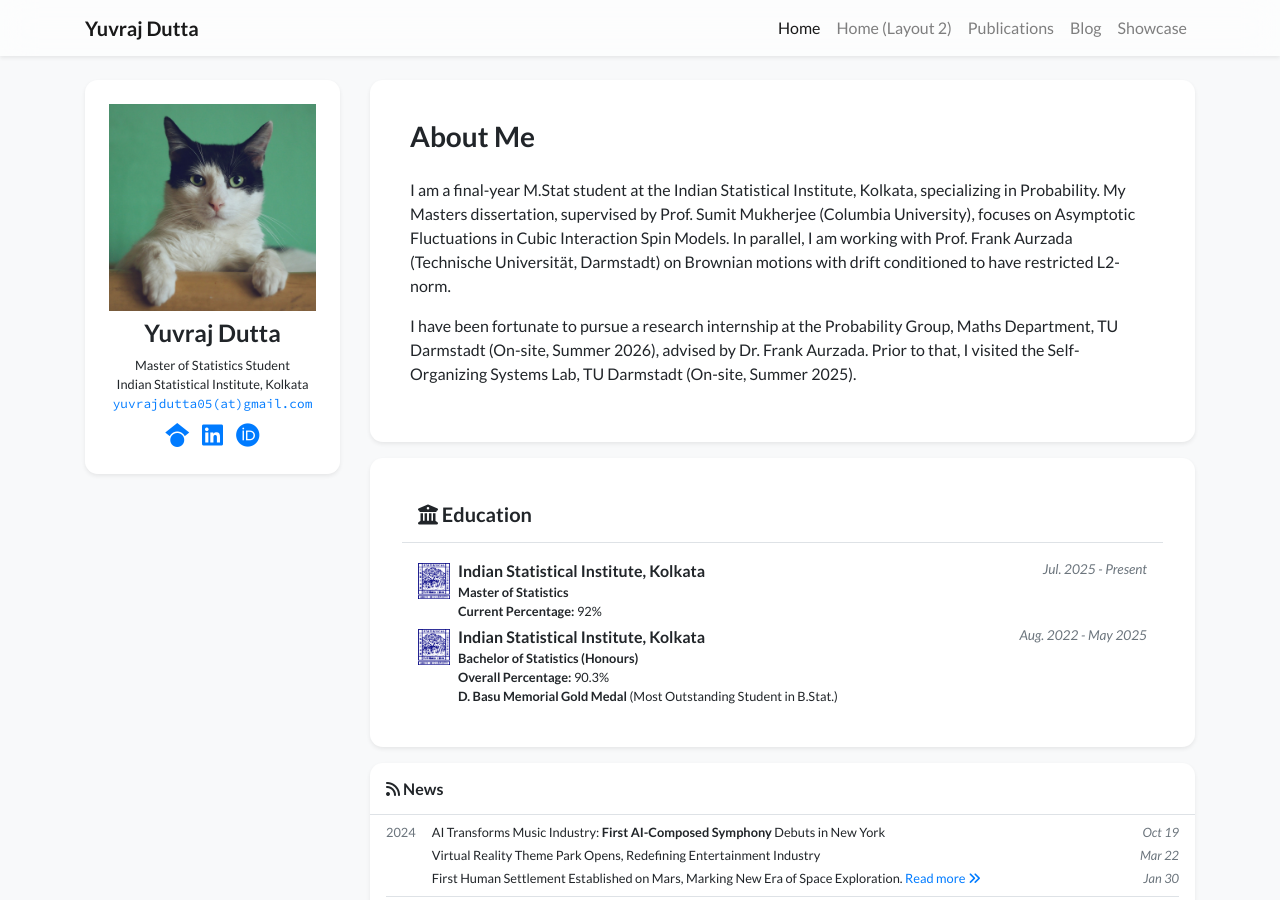
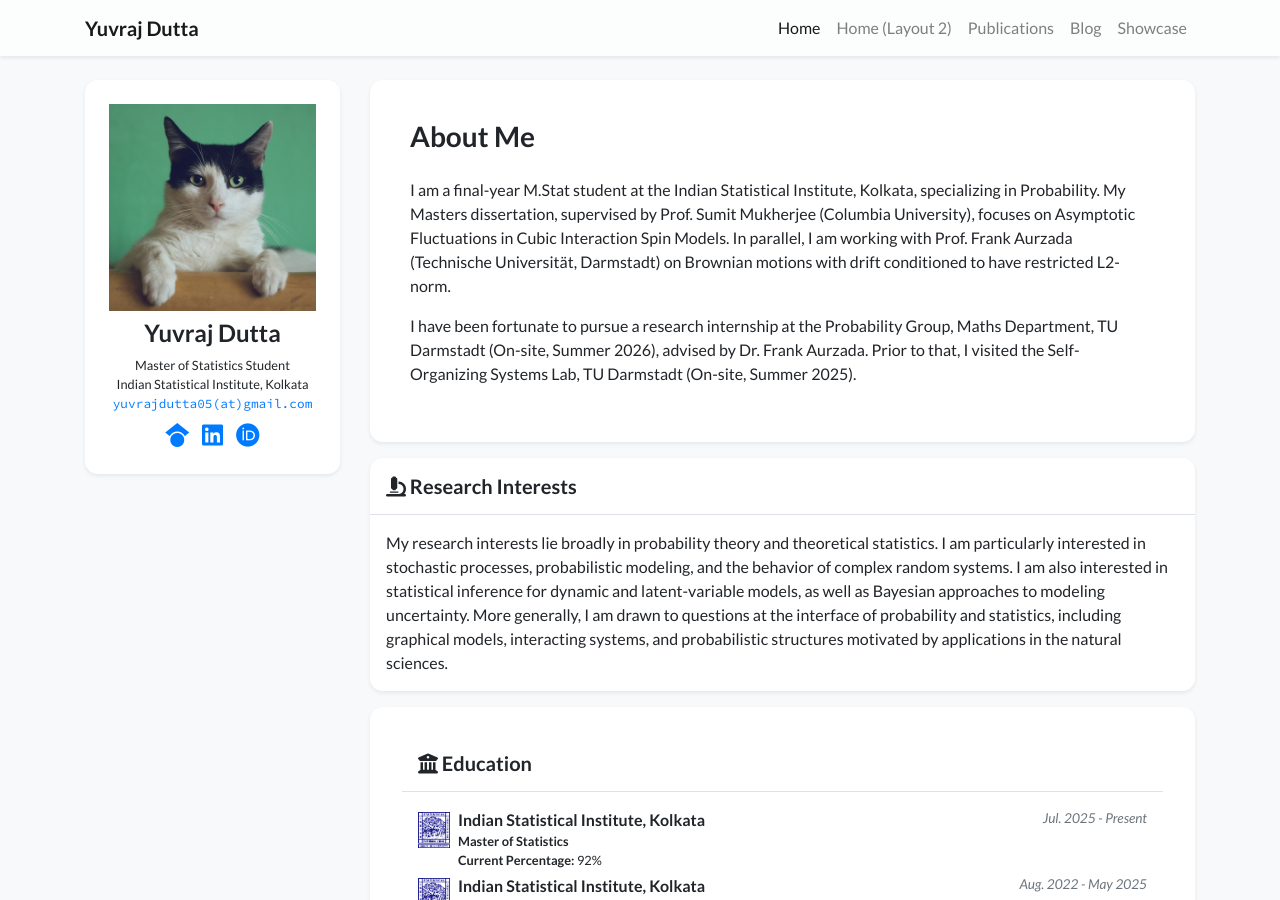
Before and after one commit to yuvrajdutta05/academic-homepage-test, a Jekyll site: the page built from index.html, in a window 1280 px wide and 900 px high. Built offline with Jekyll 4.4.1, drawn with Linux system fonts in a browser that asks for light colours; nearby versions of some CDN libraries; a style sheet for code colours, icons or effects is not loaded.

Commit message:
Update profile again

```diff
--- a/_data/profile.yml
+++ b/_data/profile.yml
@@ -36,13 +36,8 @@ portrait_url: /assets/images/photos/portrait.jpg
 #  Photo by Manja Vitolic on Unsplash (this caption is optional, comment it out to disable).
 
 
-research_interests:
-  - Statistical Machine Learning
-  - Reliability Theory
-  - Deep Learning
-  - Multivariate Analysis
-  - Data Depth Theory
-  - Bayesian Statistics
+research_interests: My research interests lie broadly in probability theory and theoretical statistics. I am particularly interested in stochastic processes, probabilistic modeling, and the behavior of complex random systems. I am also interested in statistical inference for dynamic and latent-variable models, as well as Bayesian approaches to modeling uncertainty. More generally, I am drawn to questions at the interface of probability and statistics, including graphical models, interacting systems, and probabilistic structures motivated by applications in the natural sciences.
+
 
 
 education:
--- a/_includes/widgets/research_card.html
+++ b/_includes/widgets/research_card.html
@@ -1,17 +1,15 @@
-<div class="row mt-3">
-    <div class="col">
-        <div class="card border-0 shadow-sm bg-white">
-            <div class="card-body p-4">
+<div class="my-3 bg-white shadow-sm rounded-xl">
 
-                <h5>Research Interests</h5>
+    <h5 class="p-3 mb-0 border-bottom border-gray">
+        <i class="fas fa-microscope"></i> Research Interests
+    </h5>
 
-                {% for item in site.data.profile.research_interests %}
-                    <span class="badge badge-light border p-2 m-1">
-                        {{ item }}
-                    </span>
-                {% endfor %}
+    <div class="px-3 pt-3 pb-3">
 
-            </div>
-        </div>
+        <p class="mb-0">
+            {{ site.data.profile.research_interests }}
+        </p>
+
     </div>
+
 </div>
--- a/index.html
+++ b/index.html
@@ -12,7 +12,7 @@ navbar_title: Home
 
         {% include widgets/profile_card_bio_only.html %}
 
-
+        {% include widgets/research_card.html %}
 
 
         {% include widgets/experience_card.html %}
```
